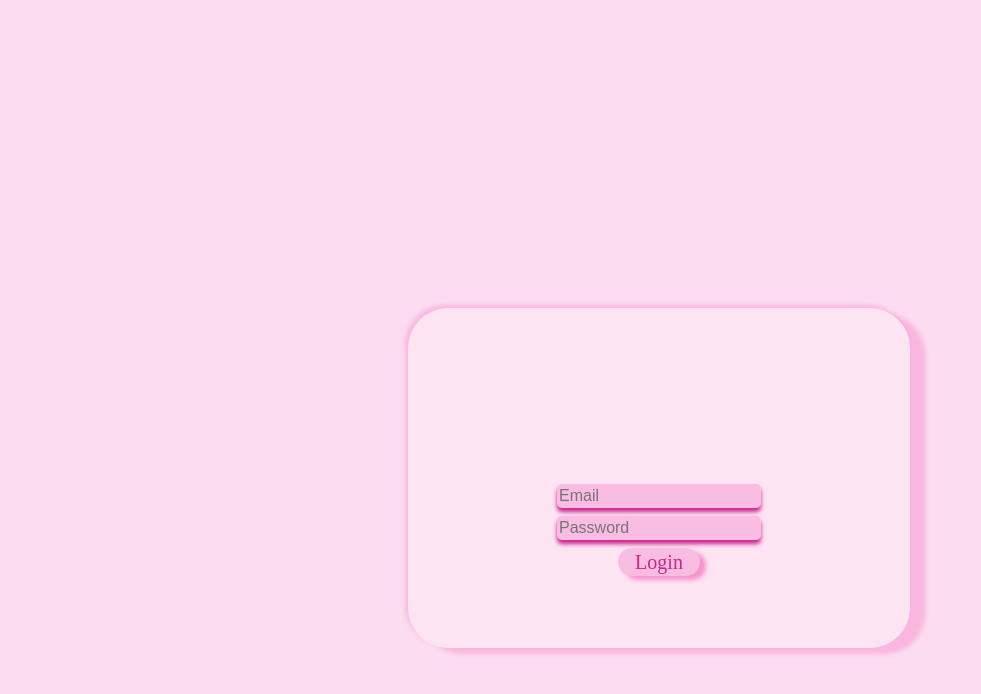
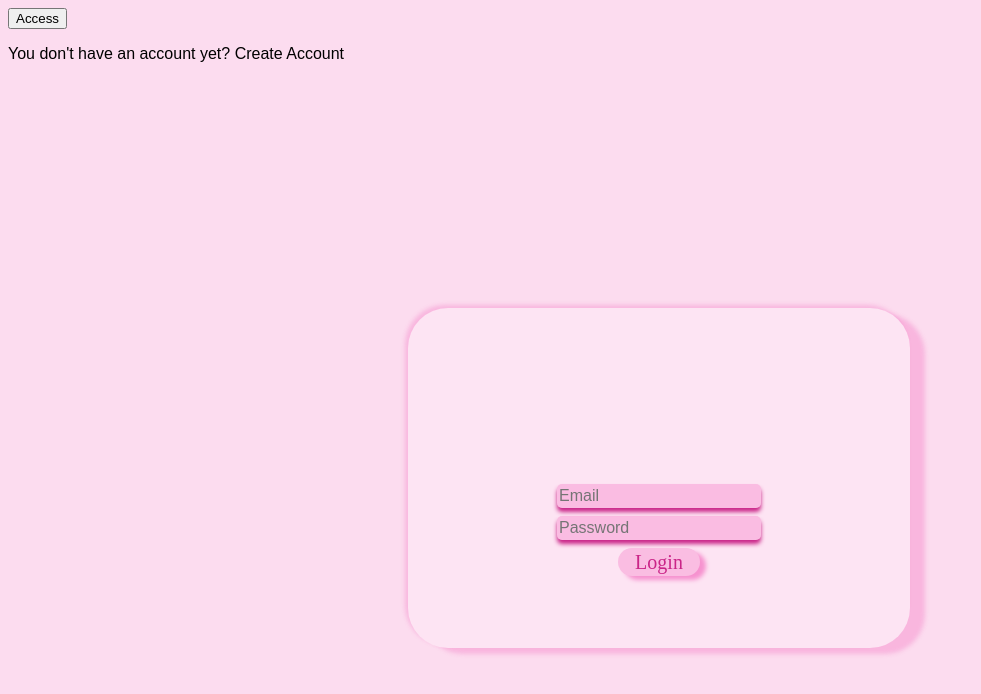
Before and after one commit to Taniagf31/DEV002-notes, a React (Vite) app: page /login in a window 1280 px wide. Shown: the top 694 px of the page, without its empty margins (0-981 px from the left). Built offline with nearby package versions, Linux system fonts and the light colour scheme; no server answers; a web font is replaced by a local one.

Commit message:
se realiza el accceso con google

```diff
--- a/src/components/Alert.jsx
+++ b/src/components/Alert.jsx
@@ -0,0 +1,5 @@
+export function Alert ({message}){
+    return <div>
+        <span> {message} </span>
+    </div>;
+}
--- a/src/components/Home.jsx
+++ b/src/components/Home.jsx
@@ -1,15 +1,19 @@
 import { useAuth } from "../context/authContext";
 
 export function Home() {
-
     const { user, logout, loading } = useAuth()
 
+    console.log(user);
     const handledLogout = async () => {
+        try {
         await logout();
+        } catch(error){
+            console.error(error);
+        }
     };
     if (loading) return <h2>Loading</h2>
     return <div>
-        <h1>💗Welcome {user.email}💗</h1>
+        <h1>💗Welcome, {user.displayName||user.email}💗</h1>
 
         <button onClick={handledLogout}>Logout</button>
     </div>
--- a/src/components/Login.jsx
+++ b/src/components/Login.jsx
@@ -1,8 +1,9 @@
 import { useState } from 'react';
 import { useAuth } from '../context/authContext'
-import { useNavigate, useResolvedPath } from 'react-router-dom';
-import { async } from '@firebase/util';
+import { useNavigate } from 'react-router-dom';
+import { Alert } from './Alert';
 import "./css-components/Login.css";
+
 
 export function Login() {
 
@@ -10,7 +11,7 @@ export function Login() {
         email: '',
         password: '',
     });
-    const { login } = useAuth()
+    const { login, loginWithGoogle } = useAuth()
     const navigate = useNavigate()
     const [error, setError] = useState();
 
@@ -24,16 +25,27 @@ export function Login() {
         try {
 
             await login(user.email, user.password)
-            navigate("/")
+            navigate("/");
         } catch (error) {
             console.log(error.code);
             setError(error.message);
         }
     }
 
+    const handleGoogleSignIn = async () => {
+        try {
+            throw new Error('googleError')
+            await loginWithGoogle()
+            navigate("/");
+        } catch (error) {
+            setError(error.message);
+        }
+    };
+
     return (
+        <div>
             <div className="login-box">
-            {error && <p> {error}</p>}
+                {error && < Alert message={error} />}
 
 
                 <form onSubmit={handleSubmit}
@@ -70,6 +82,14 @@ export function Login() {
                         </button>
                     </div>
                 </form>
+
             </div>
+            <div>
+                <button onClick={handleGoogleSignIn}>Access</button>
+                <p>You don't have an account yet?     Create Account</p>
+
+
+            </div> </div>
     )
+
 }
--- a/src/components/Register.jsx
+++ b/src/components/Register.jsx
@@ -34,7 +34,7 @@ export function Register() {
 
     return (
         <div>
-            {error && <p> {error}</p>}
+            {error && < Alert message={error} />}
 
 
             <form onSubmit={handleSubmit}>
--- a/src/components/css-components/Login.css
+++ b/src/components/css-components/Login.css
@@ -60,7 +60,6 @@
     height: 28px;
     font-family: 'Marvel';
     font-style: normal;
-    /* font-weight: 200; */
     font-size: 20px;
     color: #CA2588;
 
--- a/src/context/authContext.jsx
+++ b/src/context/authContext.jsx
@@ -1,15 +1,13 @@
-import { createContext, useContext } from "react";
+import { createContext, useContext, useEffect, useState } from "react";
 import {
     createUserWithEmailAndPassword,
     signInWithEmailAndPassword,
     onAuthStateChanged,
     signOut,
+    GoogleAuthProvider,
+    signInWithPopup,
 } from "firebase/auth";
 import { auth } from "../Firebase"
-import { async } from "@firebase/util";
-import { useEffect } from "react";
-import { useState } from "react";
-
 
 export const authContext = createContext();
 
@@ -29,8 +27,12 @@ export function AuthProvider({ children }) {
     const login = async (email, password) =>
         signInWithEmailAndPassword(auth, email, password);
 
-    // const logout = () => signOut(auth);
     const logout = () => signOut(auth);
+
+    const loginWithGoogle = () => {
+        const googleProvider = new GoogleAuthProvider()
+        return signInWithPopup(auth, googleProvider)
+    }
 
 
     useEffect(() => {
@@ -38,11 +40,13 @@ export function AuthProvider({ children }) {
             setUser(currentUser);
             setLoading(false);
         });
-        return () => unsubscribe ();
+        return () => unsubscribe();
     }, []);
 
     return (
-        <authContext.Provider value={{ signup, login, user, logout, loading }}>
+        <authContext.Provider
+            value={{ signup, login, user, logout, loading, loginWithGoogle }}
+        >
             {children}
         </authContext.Provider>
     );
```
Lines whose indentation alone changed are shown as unchanged.
